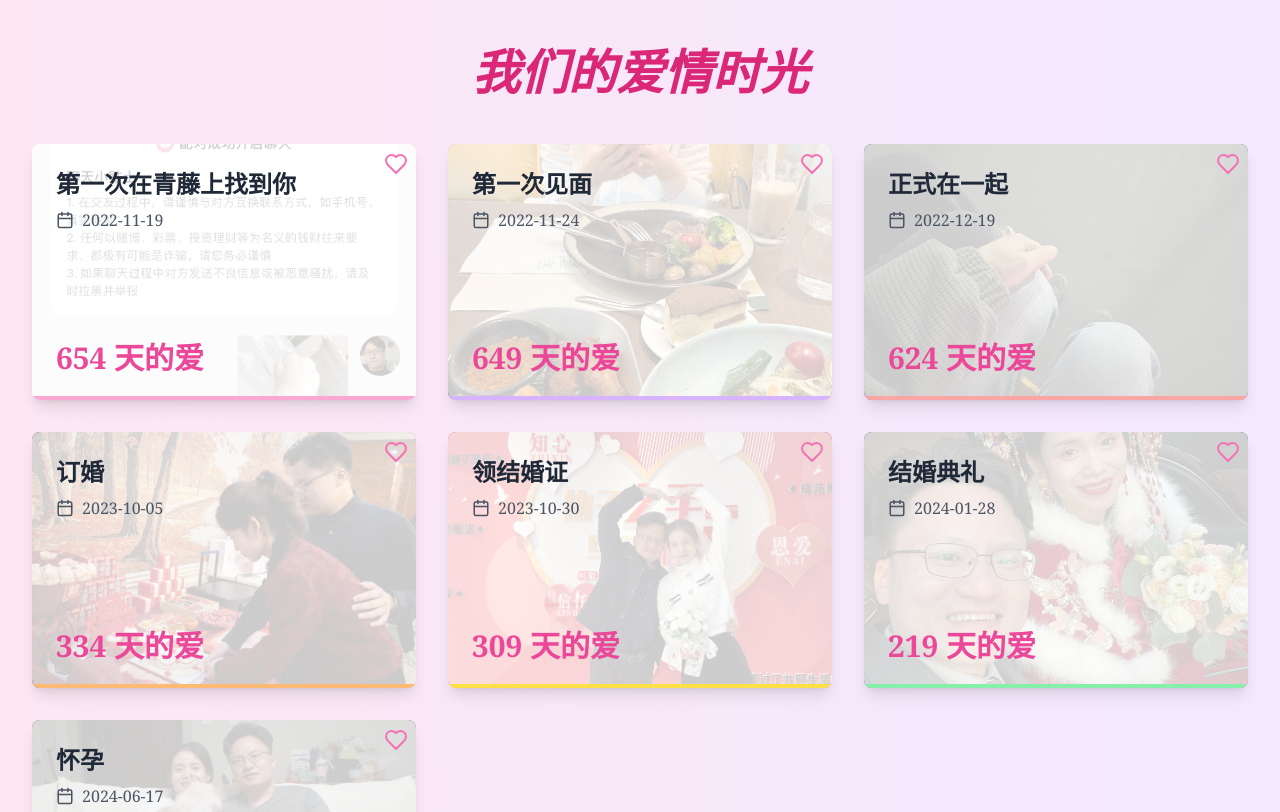
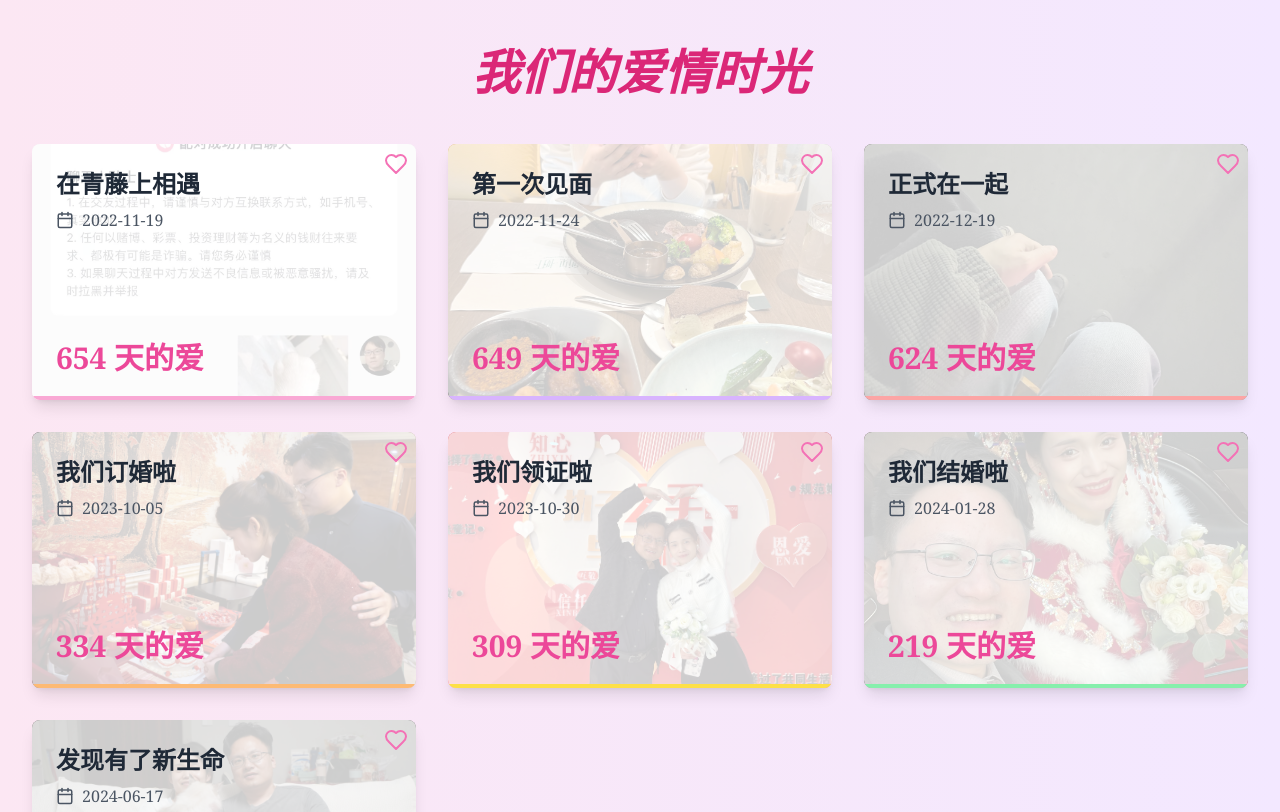
Before and after one commit to nie11kun/Love-Timeline, a React (Create React App) app: page / in a window 1280 px wide. Shown: the top 812 px of the page. Built offline with nearby package versions, Linux system fonts and the light colour scheme.

Commit message:
优化文字描述

```diff
--- a/public/index.html
+++ b/public/index.html
@@ -7,7 +7,7 @@
     <meta name="theme-color" content="#000000" />
     <meta
       name="description"
-      content="Web site created using create-react-app"
+      content="记录聂坤和刘欣从相识到相爱的故事"
     />
     <link rel="apple-touch-icon" href="%PUBLIC_URL%/logo192.png" />
     <!--
@@ -24,7 +24,7 @@
       work correctly both with client-side routing and a non-root public URL.
       Learn how to configure a non-root public URL by running `npm run build`.
     -->
-    <title>React App</title>
+    <title>聂坤和刘欣的爱情时光</title>
   </head>
   <body>
     <noscript>You need to enable JavaScript to run this app.</noscript>
--- a/src/DaysSinceDates.js
+++ b/src/DaysSinceDates.js
@@ -3,13 +3,13 @@ import { differenceInDays, parse } from 'date-fns';
 import { Heart, X, Image as ImageIcon, ChevronLeft, ChevronRight, Calendar } from 'lucide-react';
 
 const importantDates = [
-  { date: '2022-11-19', event: '第一次在青藤上找到你', image: '/images/2022-11-19/1.jpg' },
+  { date: '2022-11-19', event: '在青藤上相遇', image: '/images/2022-11-19/1.jpg' },
   { date: '2022-11-24', event: '第一次见面', image: '/images/2022-11-24/1.jpg' },
   { date: '2022-12-19', event: '正式在一起', image: '/images/2022-12-19/1.jpg' },
-  { date: '2023-10-05', event: '订婚', image: '/images/2023-10-05/1.jpg' },
-  { date: '2023-10-30', event: '领结婚证', image: '/images/2023-10-30/1.jpg' },
-  { date: '2024-01-28', event: '结婚典礼', image: '/images/2024-01-28/1.jpg' },
-  { date: '2024-06-17', event: '怀孕', image: '/images/2024-06-17/1.jpg' },
+  { date: '2023-10-05', event: '我们订婚啦', image: '/images/2023-10-05/1.jpg' },
+  { date: '2023-10-30', event: '我们领证啦', image: '/images/2023-10-30/1.jpg' },
+  { date: '2024-01-28', event: '我们结婚啦', image: '/images/2024-01-28/1.jpg' },
+  { date: '2024-06-17', event: '发现有了新生命', image: '/images/2024-06-17/1.jpg' },
 ];
 
 const FullScreenImage = ({ src, onClose, onNext, onPrev }) => {
```
